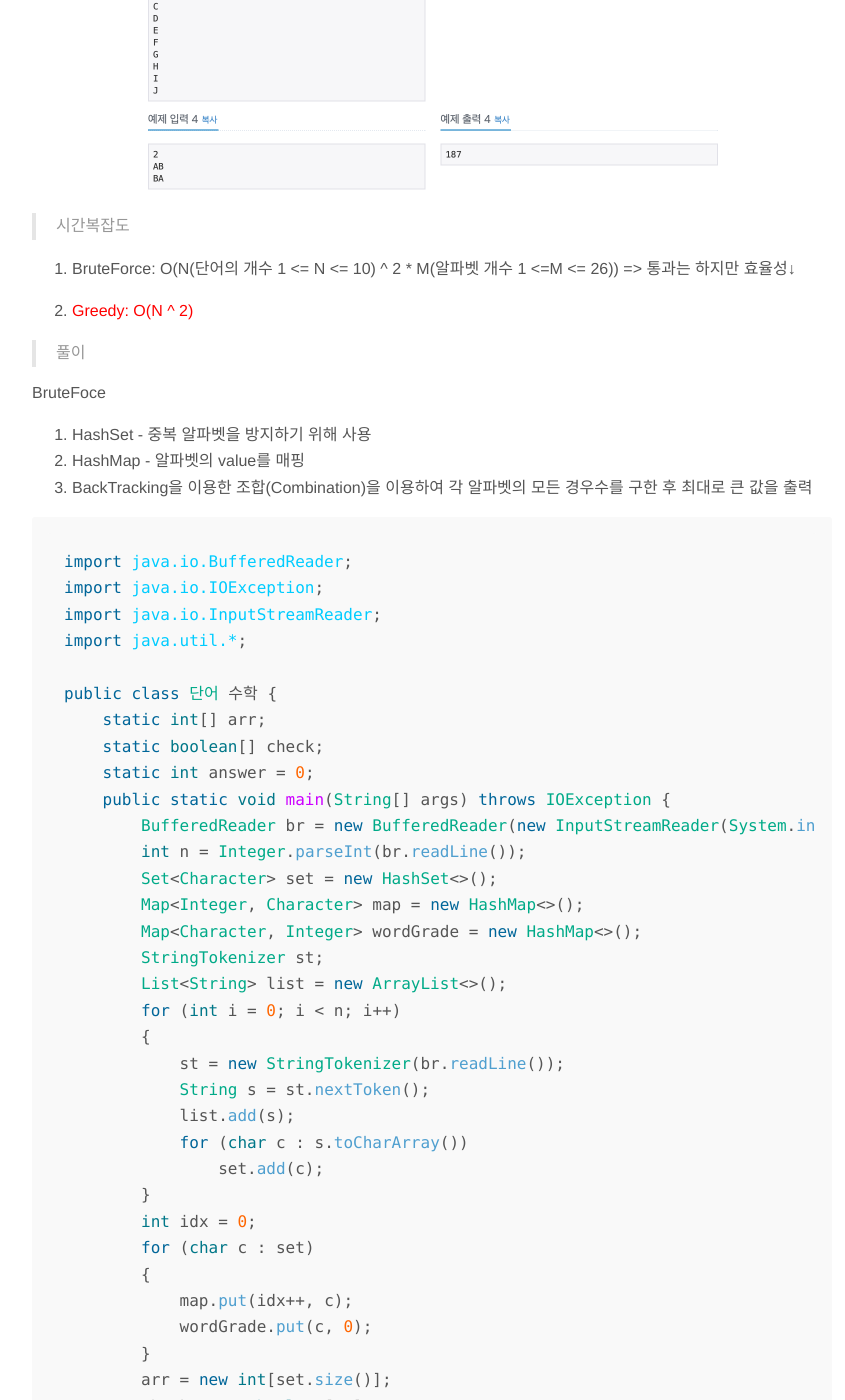
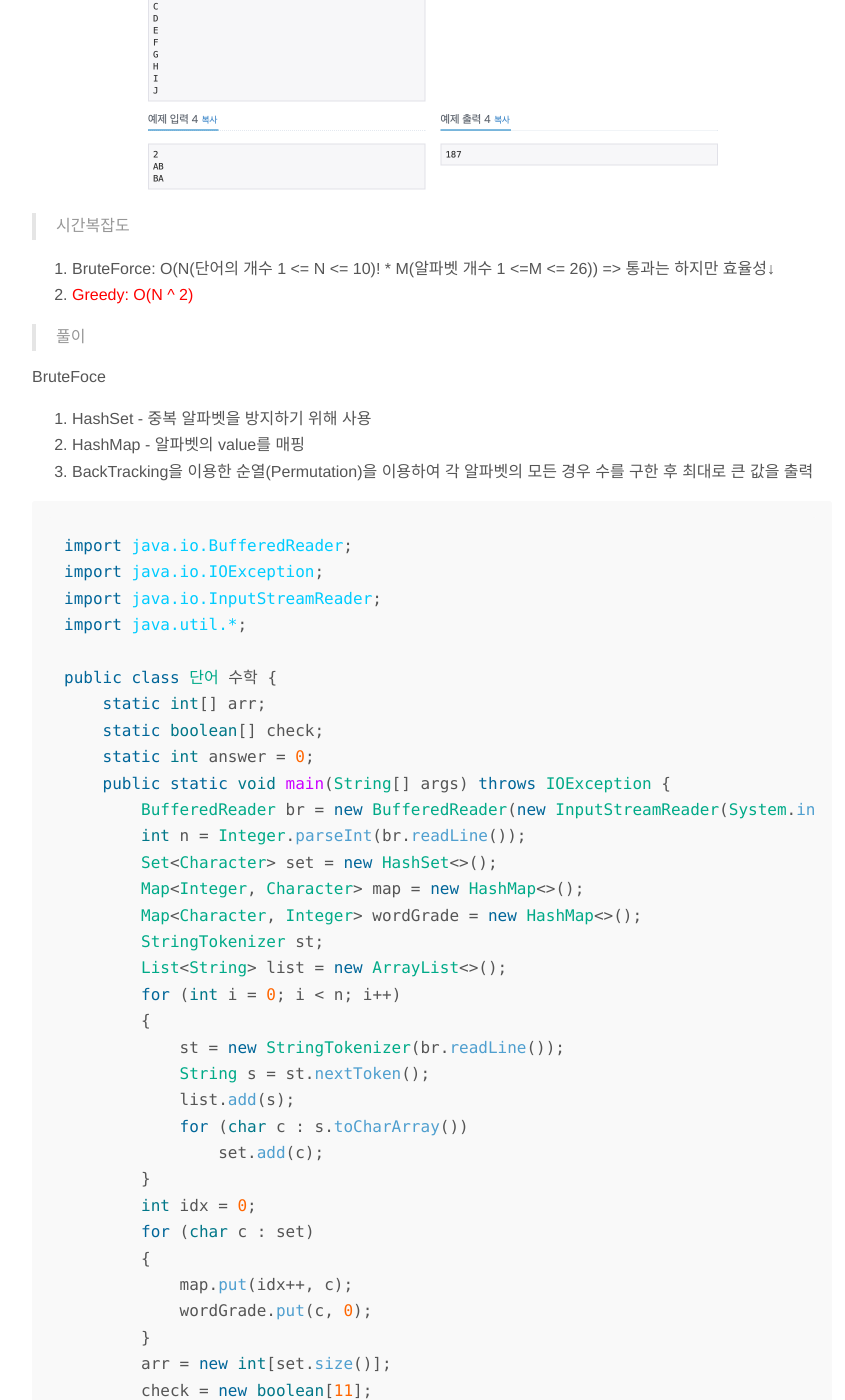
Before and after one commit to hyunwlee-dev/TIL, a Jekyll site: the page built from _posts/2021-09-17-algorithm.md, in a window 1280 px wide and 1400 px high, scrolled down 1035 px. Shown: the whole window, without its empty margins (208-1053 px from the left). Built offline with Jekyll 4.4.1, drawn with Linux system fonts in a browser that asks for light colours; nearby versions of some CDN libraries; some of the changed text lies outside the part shown.

Commit message:
modified:   2021-09-17-algorithm.md

````diff
--- a/_posts/2021-09-17-algorithm.md
+++ b/_posts/2021-09-17-algorithm.md
@@ -16,8 +16,7 @@ author: "hyunwlee"
 
 > 시간복잡도
 
-1. BruteForce: O(N(단어의 개수 1 <= N <= 10) ^ 2 * M(알파벳 개수 1 <=M <= 26)) => 통과는 하지만 효율성↓
-
+1. BruteForce: O(N(단어의 개수 1 <= N <= 10)! * M(알파벳 개수 1 <=M <= 26)) => 통과는 하지만 효율성↓
 2. <span style="color:red">Greedy: O(N ^ 2)</span>
 
 > 풀이
@@ -26,7 +25,7 @@ BruteFoce
 
 1. HashSet - 중복 알파벳을 방지하기 위해 사용
 2. HashMap - 알파벳의 value를 매핑
-3. BackTracking을 이용한 조합(Combination)을 이용하여 각 알파벳의 모든 경우수를 구한 후 최대로 큰 값을 출력
+3. BackTracking을 이용한 순열(Permutation)을 이용하여 각 알파벳의 모든 경우 수를 구한 후 최대로 큰 값을 출력
 
 ```java
 import java.io.BufferedReader;
@@ -65,6 +64,7 @@ public class 단어 수학 {
         dfs(0, map, wordGrade, list);
         System.out.println(answer);
     }
+    // BackTracking을 이용한 순열(Permutaion)
     public static void dfs(int depth, Map<Integer, Character> map, Map<Character, Integer> wordGrade, List<String> list)
     {
         if (depth == arr.length)
````
Also changed, not shown: other parts of _posts/2021-09-17-algorithm.md (+1 -2 lines).
